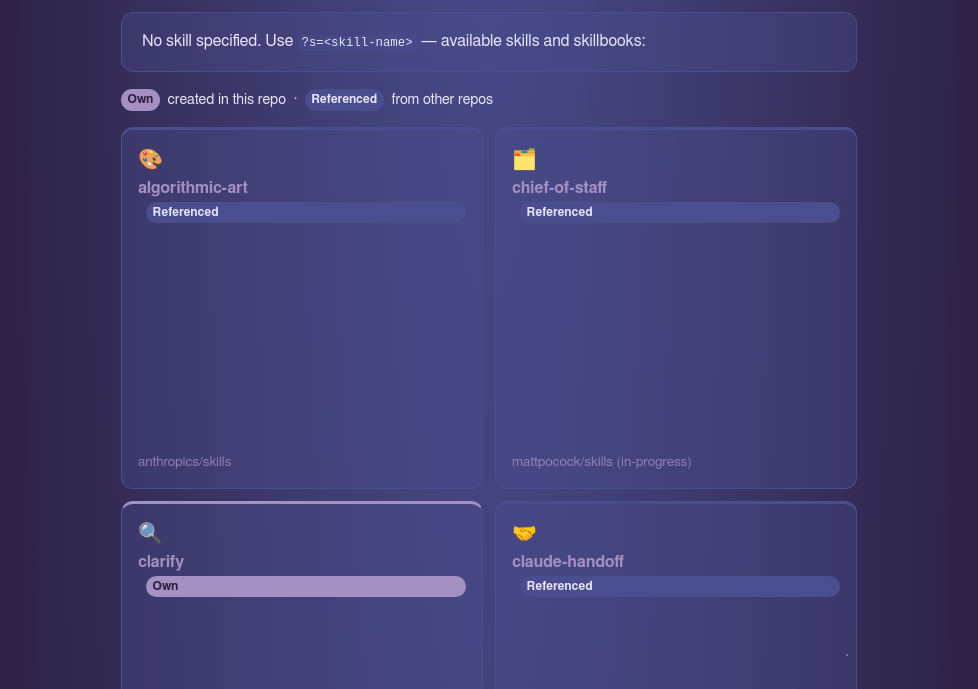
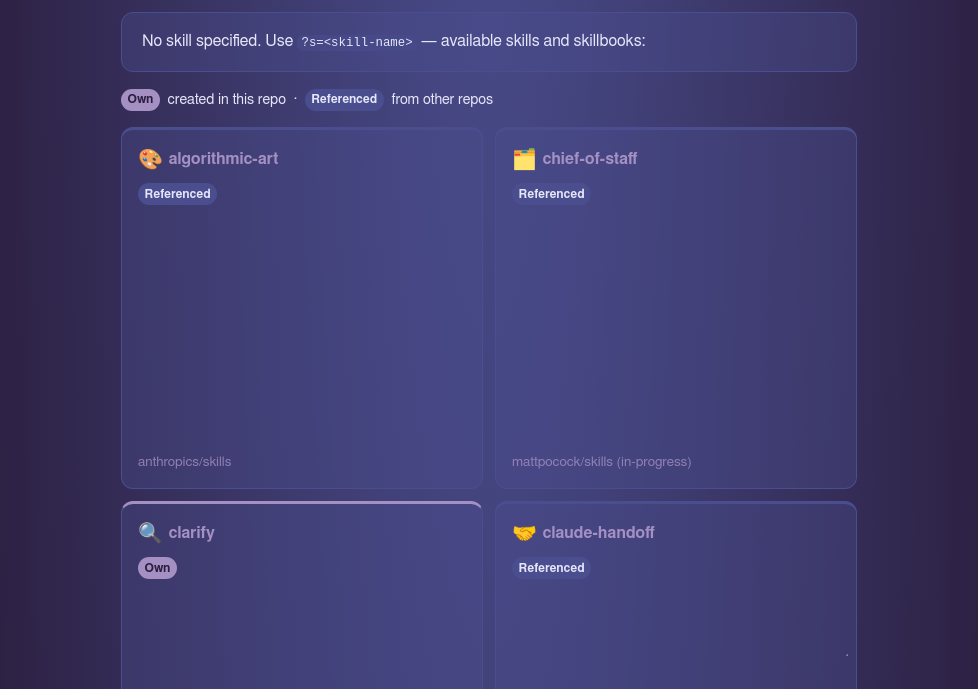
Before and after one commit to Horatzio/agent-skills, a plain HTML site: page docs/load.html in a window 1280 px wide. Shown: the part 111-800 px from the top of the page, without its empty margins (151-1129 px from the left). Drawn offline with Linux system fonts and the light colour scheme.

Commit message:
Improve card interior layout on the load page

```diff
--- a/docs/load.html
+++ b/docs/load.html
@@ -63,8 +63,11 @@
   ul { padding-left: 1.25rem; }
   li { margin: 0.35rem 0; }
   .skill-grid { display: grid; grid-template-columns: repeat(auto-fill, minmax(15rem, 1fr)); gap: 0.75rem; margin: 1rem 0; }
-  .card { background: rgba(74, 78, 143, 0.35); border: 1px solid #4a4e8f; border-top: 3px solid #4a4e8f; border-radius: 12px; padding: 0.9rem 1rem; aspect-ratio: 1 / 1; display: flex; flex-direction: column; }
-  .card .emoji { font-size: 1.25rem; margin-right: 0.35rem; }
+  .card { background: rgba(74, 78, 143, 0.35); border: 1px solid #4a4e8f; border-top: 3px solid #4a4e8f; border-radius: 12px; padding: 0.9rem 1rem; aspect-ratio: 1 / 1; display: flex; flex-direction: column; gap: 0.45rem; }
+  .card .title { display: flex; align-items: center; gap: 0.35rem; flex-wrap: wrap; }
+  .card .title a { flex: 1; min-width: 0; }
+  .card .emoji { font-size: 1.25rem; }
+  .card .badge { align-self: flex-start; margin-left: 0; }
   .card a.repo { font-weight: 400; }
   .card.own { border-top-color: #a490c2; }
   .card.skillbook { border-top-color: #d4af37; }
@@ -131,7 +134,7 @@
     var cards = names.map(function (n) {
       var own = skills[n].type === 'local';
       var emoji = skills[n].emoji ? '<span class="emoji">' + esc(skills[n].emoji) + '</span>' : '';
-      return '<article class="card ' + (own ? 'own' : 'ref') + '">' + emoji + '<a href="?s=' + encodeURIComponent(n) + '">' + esc(n) + '</a>' +
+      return '<article class="card ' + (own ? 'own' : 'ref') + '"><div class="title">' + emoji + '<a href="?s=' + encodeURIComponent(n) + '">' + esc(n) + '</a></div>' +
         '<span class="badge ' + (own ? 'own' : 'ref') + '">' + (own ? 'Own' : 'Referenced') + '</span>' +
         '<a class="repo" href="' + esc(skills[n].source_url) + '">' + esc(skills[n].source_repo) + '</a></article>';
     }).join('');
@@ -150,7 +153,7 @@
       var raw = b.description || '';
       if (raw.length > 120) raw = raw.slice(0, 120).replace(/\s+\S*$/, '') + '…';
       var desc = raw ? esc(raw) : '';
-      return '<article class="card skillbook"><span class="emoji">📚</span><a href="' + esc(b.url) + '">' + esc(b.title) + '</a>' +
+      return '<article class="card skillbook"><div class="title"><span class="emoji">📚</span><a href="' + esc(b.url) + '">' + esc(b.title) + '</a></div>' +
         '<span class="badge book">Skillbook</span>' +
         (desc ? '<p class="desc">' + desc + '</p>' : '') +
         '<a class="repo" href="' + esc(b.url) + '">skillbooks/' + esc(n) + '.md</a></article>';
```
